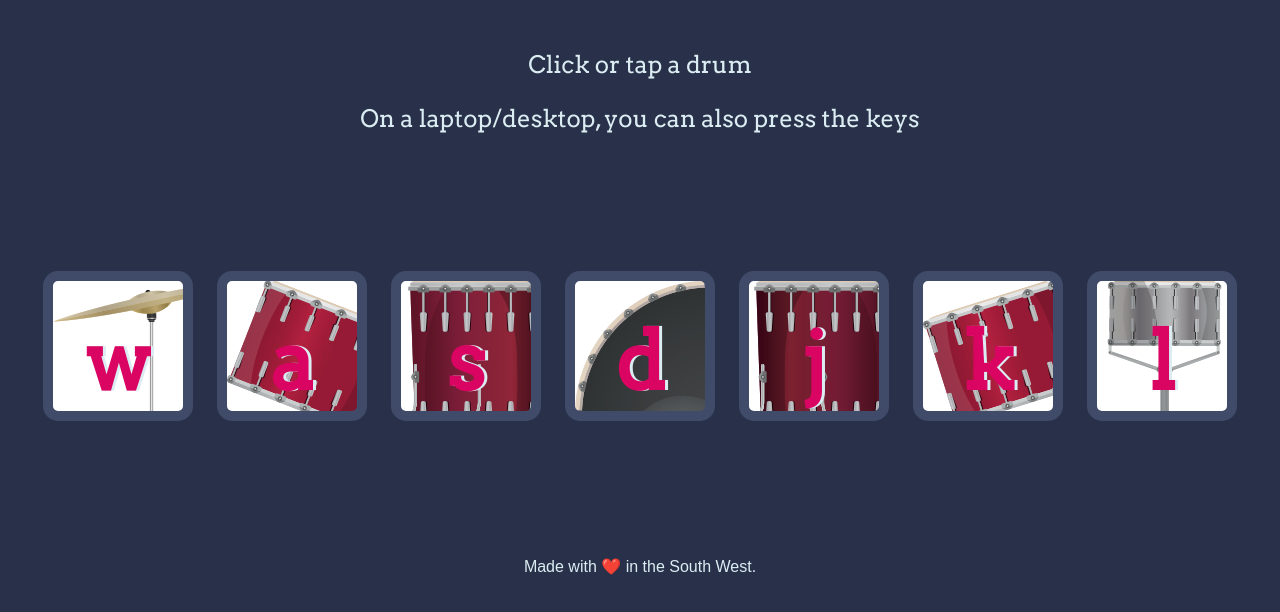
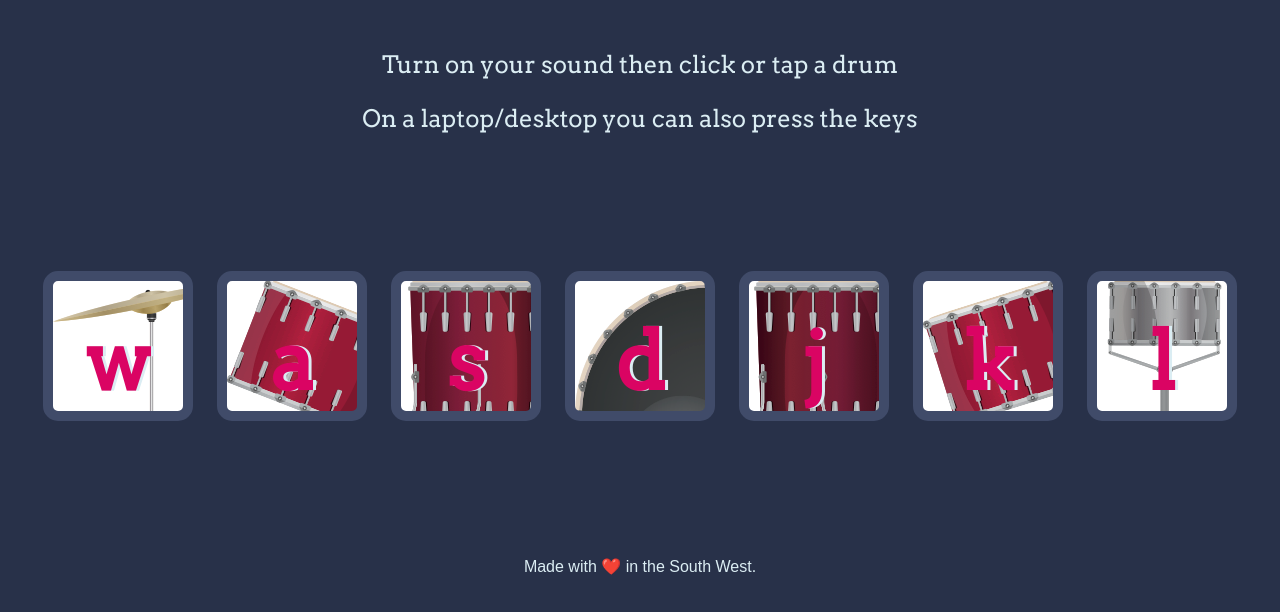
Before and after one commit to sannapow/drums, a plain HTML site: page index.html in a window 1280 px wide. Shown: the part 156-768 px from the top of the page. Drawn offline with Linux system fonts and the light colour scheme.

Commit message:
Update index.html

```diff
--- a/index.html
+++ b/index.html
@@ -12,8 +12,8 @@
 
   <h1 id="title">Drum 🥁 Kit</h1>
 
-  <p>Click or tap a drum</p>
-  <p>On a laptop/desktop, you can also press the keys</p>
+  <p>Turn on your sound then click or tap a drum</p>
+  <p>On a laptop/desktop you can also press the keys</p>
 
   <div class="set">
     <button class="w drum">w</button>
```
